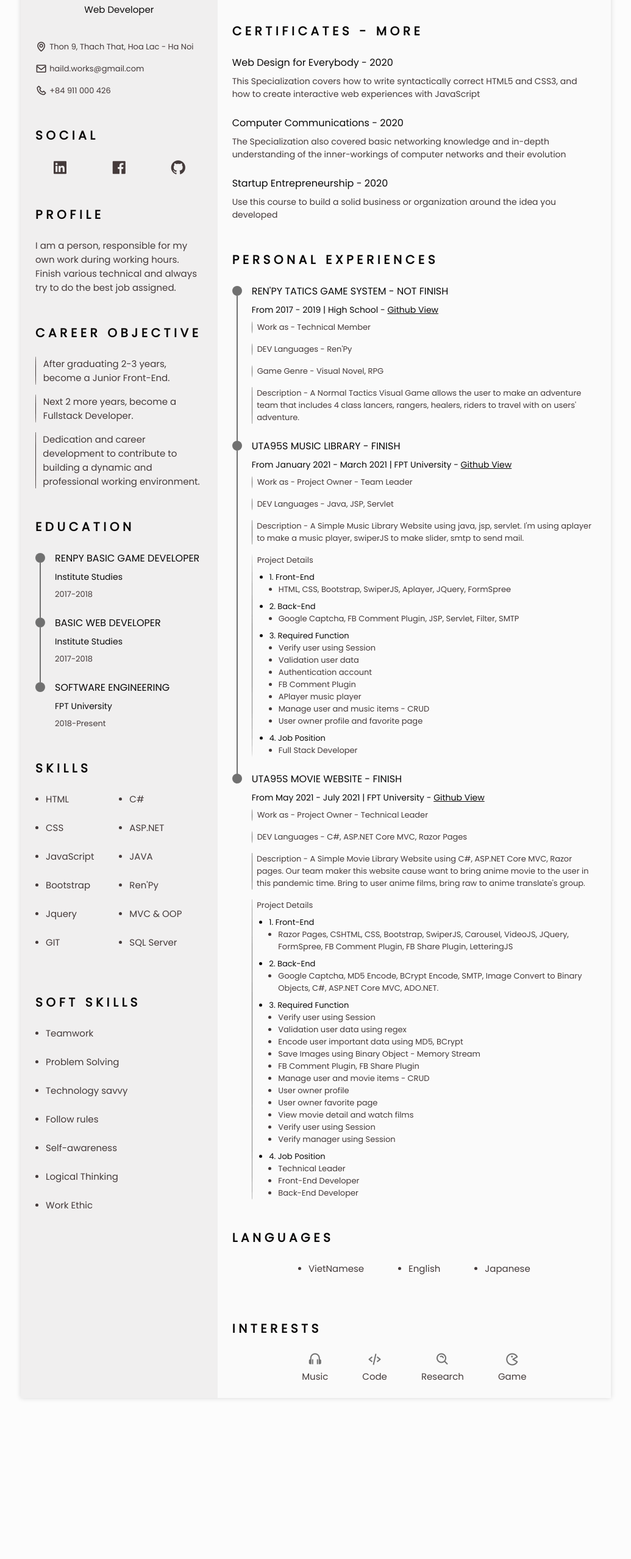
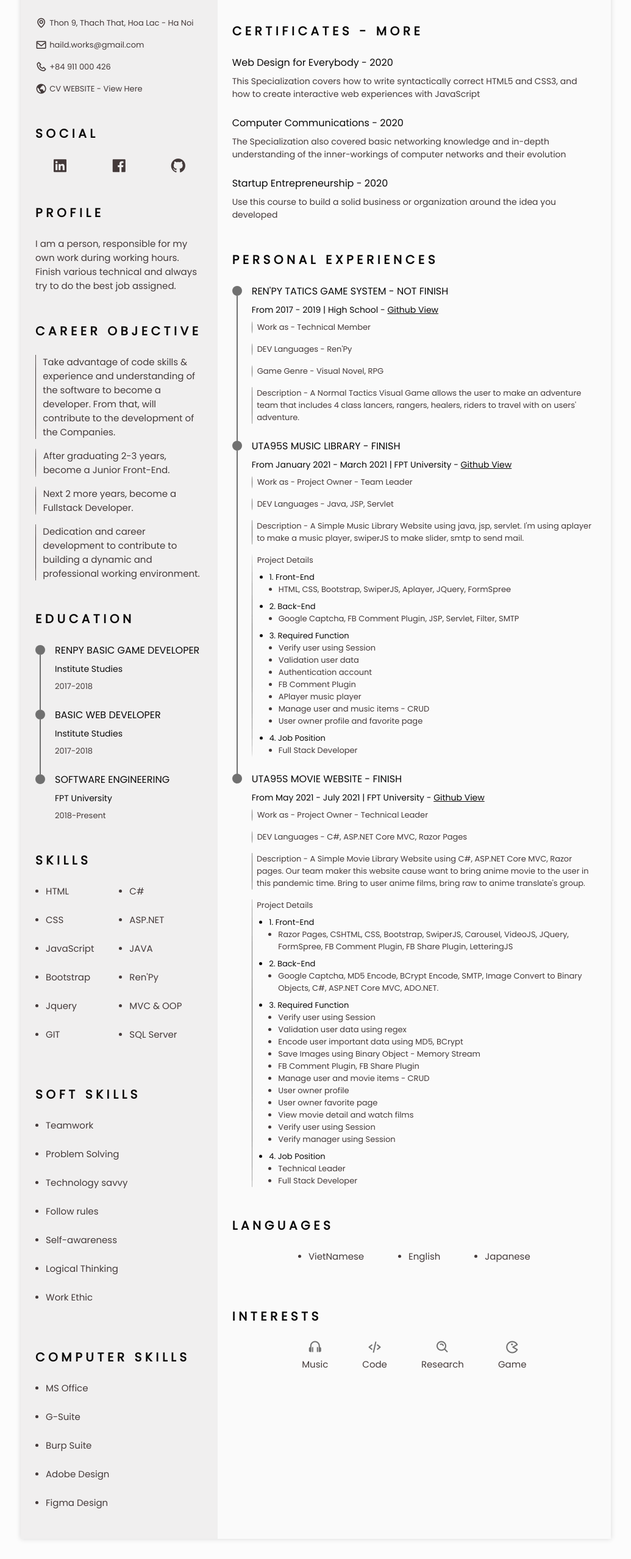
Before and after one commit to ZerOWL1/ZO1-CV-WEBSITE, a plain HTML site: page index.html in a window 1280 px wide. Shown: the part 240-2797 px from the top of the page at 61% size, without its empty margins (122-1157 px from the left). Before the commit the page ends 2581 px from the top, so only its background shows below. Drawn offline with nearby package versions, Linux system fonts and the light colour scheme.

Commit message:
Haild add compu skills

```diff
--- a/index.html
+++ b/index.html
@@ -134,8 +134,6 @@
                                 <img src="assets/image/logo-profile.jpeg" alt="" class="home__img">
                             </div>
                             <h1 class="home__title">LUC DUONG HAI</h1>
-                            <h3 class="home__profession">Web Developer</h3>
-
                             <!-- button download -->
                             <div>
                                 <a download="" class="home__button-mobi" id="download-button">
@@ -155,6 +153,11 @@
                             <span class="home__information">
                                 <i class='bx bx-phone home__icon' ></i>
                                 <span class="address">+84 911 000 426</span>
+                            </span>
+                            <span class="home__information">
+                                <a href="" title="" ></a>
+                                <i class='bx bx-world home__icon'></i>
+                                <span class="website"><a href="https://zerowl1.github.io/ZO1-CV-WEBSITE/" title="">CV WEBSITE - View Here</a></span>
                             </span>
                         </div>
                     </div>
@@ -199,6 +202,14 @@
                     </h2>
                     <p class="profile__description">
                         <ul class="career__list bd-grid">
+                            <li class="career__name">
+                                <span class="career__circle"></span>
+                                <span class="career__info">
+                                    Take advantage of code skills & experience and understanding of
+                                    the software to become a developer.
+                                    From that, will contribute to the development of the Companies.
+                                </span>
+                            </li>
                             <li class="career__name">
                                 <span class="career__circle"></span>
                                 <span class="career__info">After graduating 2-3 years, become a Junior Front-End.</span>
@@ -381,6 +392,35 @@
                     </div>
 
                 </section>
+
+                <section class="skills compu__skills section" id="compu__tech">
+                    <h2 class="section-title">Computer Skills</h2>
+                    <div class="soft__skills__content bd-grid">
+                        <ul class="skills__data">
+                            <li class="skills__name">
+                                <span class="skills__circle"></span>
+                                <span>MS Office</span>
+                            </li>
+                            <li class="skills__name">
+                                <span class="skills__circle"></span>
+                                <span>G-Suite</span>
+                            </li>
+                            <li class="skills__name">
+                                <span class="skills__circle"></span>
+                                <span>Burp Suite</span>
+                            </li>
+                            <li class="skills__name">
+                                <span class="skills__circle"></span>
+                                <span>Adobe Design</span>
+                            </li>
+                            <li class="skills__name">
+                                <span class="skills__circle"></span>
+                                <span>Figma Design</span>
+                            </li>
+                        </ul>
+                    </div>
+
+                </section>
             </div>
             <!-- RIGHT -->
             <div class="resume__right">
@@ -407,7 +447,7 @@
 
                 <!-- certificate -->
                 <section class="certificate section" id="certificates">
-                    <h2 class="section-title">Certificates <span>- <a href="#" alt=""></a>More</span></h2>
+                    <h2 class="section-title">Certificates <span>- <a href="#" alt="" class="certi_more"></a>More</span></h2>
                     <div class="certificate__container bd-grid">
                         <div class="certificate__content">
                             <h3 class="certificate__title">Web Design for Everybody - 2020</h3>
@@ -588,10 +628,7 @@
                                                         Technical Leader
                                                     </li>
                                                     <li class="prj__item_detail">
-                                                        Front-End Developer
-                                                    </li>
-                                                    <li class="prj__item_detail">
-                                                        Back-End Developer
+                                                        Full Stack Developer
                                                     </li>
                                                 </li>
                                             </ul>
--- a/style/style.css
+++ b/style/style.css
@@ -684,7 +684,19 @@ body.scale-cv {
 }
 
 .scale-cv .career__section {
-    margin-bottom: 0;
+    margin-bottom: var(--mb-2);
+}
+
+.scale-cv .career__name {
+    display: none;
+}
+
+.scale-cv .last__ca-name {
+    display: flex;
+}
+
+.scale-cv .certi_more {
+    display: none;
 }
 
 
```
